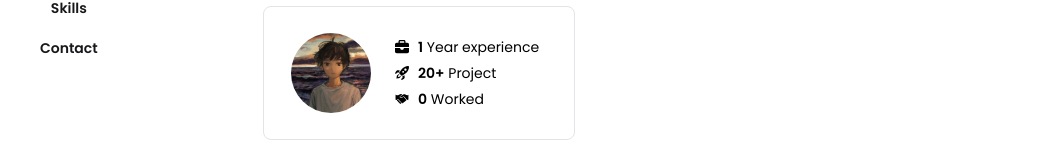
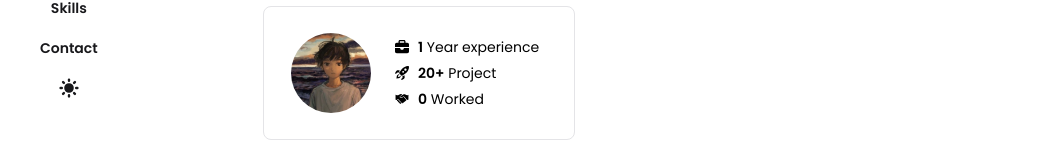
Before and after one commit to abirangers/next-portfolio, a Next.js app: page / in a window 1280 px wide. Shown: the part 311-477 px from the top of the page, without its empty margins (116-1162 px from the left). Built offline with nearby package versions, Linux system fonts and the light colour scheme.

Commit message:
darkmodenya lupaa

```diff
--- a/src/components/sidebar.tsx
+++ b/src/components/sidebar.tsx
@@ -86,12 +86,13 @@ const Sidebar = () => {
         ))}
         <div className="md:px-4 flex items-center">
           <button onClick={() => setTheme(theme === "dark" ? "light" : "dark")}>
-            {theme === "dark" && (
+            {theme === "dark" ? (
               <Image src="/img/moon.svg" alt="sun" width={24} height={24} />
-            )}
-            {theme === "light" && (
+            ) : (
               <Image src="/img/sun.svg" alt="sun" width={24} height={24} />
             )}
+            {/* {theme === "light" && (
+            )} */}
           </button>
         </div>
       </div>
```
